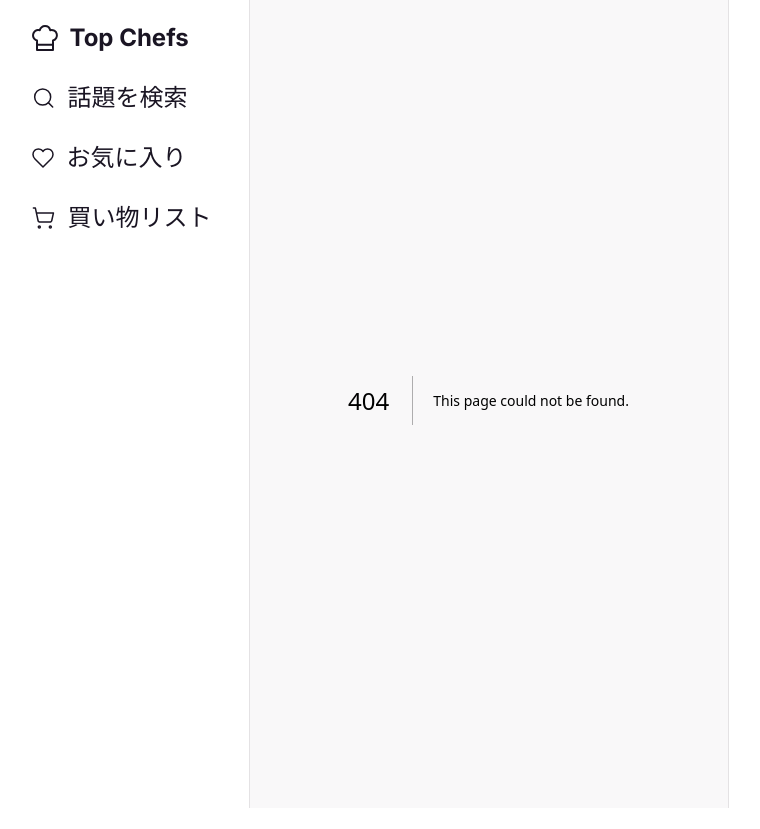
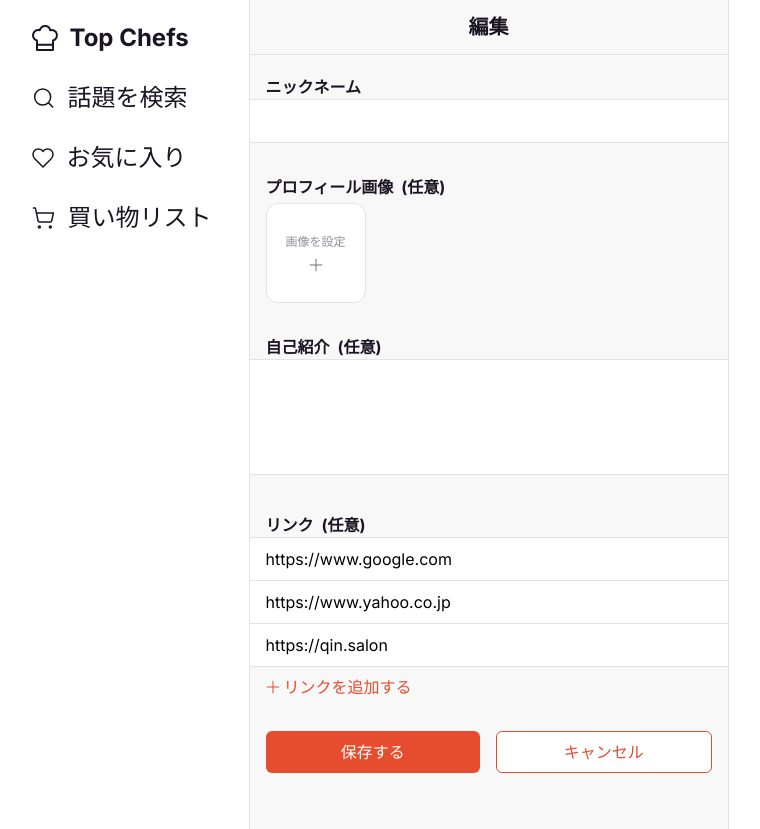
Before and after one commit to qin-team-recipe/04-recipe-app, a Next.js app: page /profile in a window 1280 px wide. Before the commit this address had no page. Shown: the whole page, without its empty margins (151-911 px from the left). Before the commit the page ends 808 px from the top, so only its background shows below. Built offline with nearby package versions, Linux system fonts and the light colour scheme.

Commit message:
プロフィール編集コンポーネントを作成

```diff
--- /dev/null
+++ b/app/components/Parts/index.ts
@@ -0,0 +1,3 @@
+export { CommonButton } from "./Form/CommonButton";
+export { TextField } from "./Form/TextField";
+export { MultiInputField } from "./Form/MultiInputField";
--- /dev/null
+++ b/app/profile/ProfileForm.tsx
@@ -0,0 +1,45 @@
+"use client";
+
+import { useForm, useFieldArray, SubmitHandler } from "react-hook-form";
+import { CommonButton, MultiInputField, TextField } from "../components/Parts";
+import { ProfileImage } from "./ProfileImage";
+import { zodResolver } from "@hookform/resolvers/zod";
+import { profileFormSchema, ingredientFormSchema } from "./zodSchema";
+import type { TFieldValue } from "./type";
+import type { TProfileFormSchema, TIngredientFormSchema } from "./zodSchema";
+
+type Props = {
+  links: TFieldValue[];
+};
+
+export function ProfileForm({ links }: Props) {
+  // プロフィールフォーム全体のRHF設定
+  const useFormObj = useForm<TProfileFormSchema>({
+    defaultValues: {
+      multiInputItems: links,
+    },
+    resolver: zodResolver(profileFormSchema),
+  });
+
+  const useFieldArrayObj = useFieldArray({
+    name: "multiInputItems",
+    control: useFormObj.control,
+  });
+
+  const onSubmit: SubmitHandler<TProfileFormSchema> = (data) => {
+    console.log(data);
+  };
+
+  return (
+    <form onSubmit={useFormObj.handleSubmit(onSubmit)} className="pt-[20px] pb-[48px] space-y-8">
+      <TextField label="ニックネーム" registerName="nickname" {...useFormObj} />
+      <ProfileImage />
+      <TextField label="自己紹介&ensp;(任意)" registerName="biography" {...useFormObj} multiline />
+      <MultiInputField label="リンク&ensp;(任意)" {...useFormObj} {...useFieldArrayObj} />
+      <div className="flex px-4 gap-4">
+        <CommonButton primary>保存する</CommonButton>
+        <CommonButton>キャンセル</CommonButton>
+      </div>
+    </form>
+  );
+}
--- /dev/null
+++ b/app/profile/page.tsx
@@ -0,0 +1,21 @@
+import { ProfileForm } from "./ProfileForm";
+import type { TFieldValue } from "./type";
+
+// FIXME: 仮のリンクデータ
+const links = [
+  { value: "https://www.google.com" },
+  { value: "https://www.yahoo.co.jp" },
+  { value: "https://qin.salon" },
+] satisfies TFieldValue[];
+
+export default async function Favorite() {
+  return (
+    <>
+      {/* ヘッダー */}
+      <div className="px-[15px] border-b-[1px] border-border text-center text-title font-bold text-[20px] py-[12px]">
+        <h1>編集</h1>
+      </div>
+      <ProfileForm links={links} />
+    </>
+  );
+}
```
